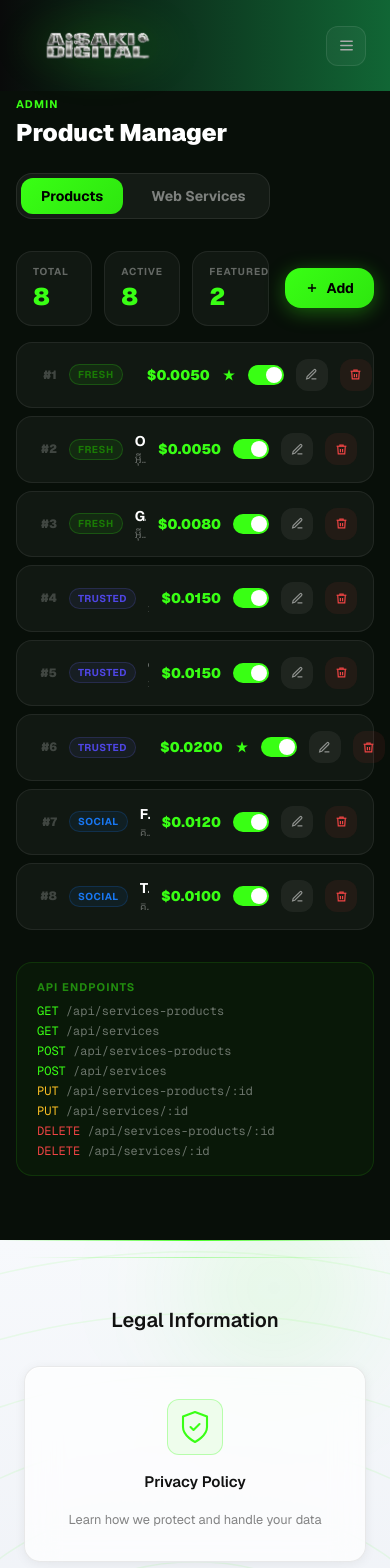
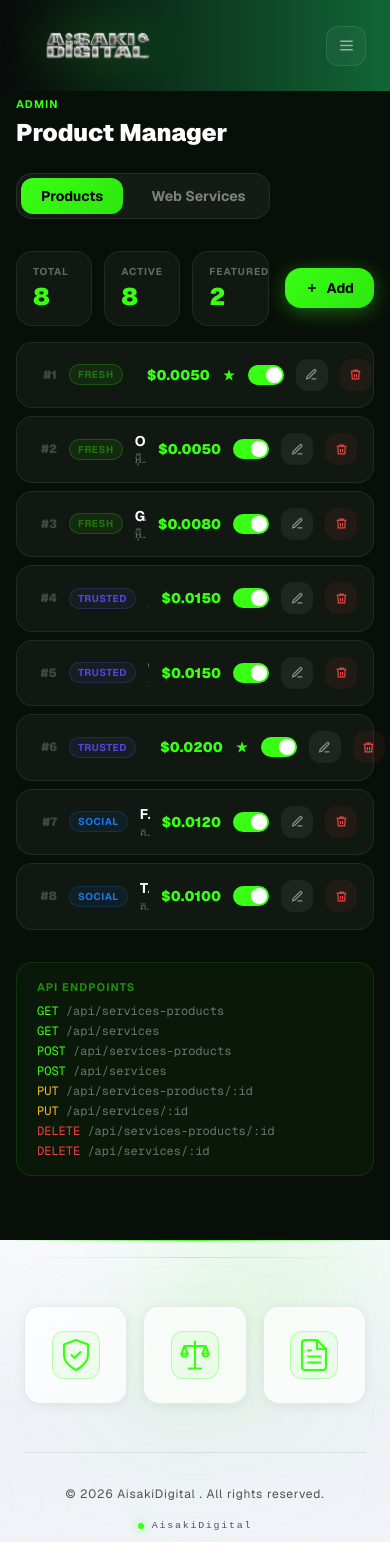
Before and after one commit to sarundev/aisakidigital, a Next.js app: page /Admin in a window 390 px wide. Shown: the top 1568 px of the page. After the commit the page ends 1542 px from the top, so only its background shows below. Built offline with nearby package versions, Linux system fonts and the light colour scheme.

Commit message:
Update background blur 5

```diff
--- a/src/components/Footer.tsx
+++ b/src/components/Footer.tsx
@@ -197,7 +197,7 @@ export default function Footer() {
             marginBottom: '3rem',
           }} />
 
-          <h3
+          {/* <h3
             className="mb-8 text-center text-xl font-semibold"
             style={{
               color: '#111111',
@@ -207,14 +207,14 @@ export default function Footer() {
             }}
           >
             Legal Information
-          </h3>
+          </h3> */}
 
-          <div className="grid gap-4 sm:grid-cols-3">
+          <div className="grid gap-4 sm:grid-cols-3 grid-cols-3">
             {LEGAL_ITEMS.map((item, i) => (
               <a
                 key={item.title}
                 href="#"
-                className="group flex flex-col items-center gap-4 rounded-2xl px-6 py-8 text-center"
+                className="group flex flex-col items-center gap-4 rounded-2xl px-4 py-6 text-center"
                 style={{
                   border: '1px solid rgba(0,0,0,0.08)',
                   background: 'rgba(255,255,255,0.72)',
@@ -240,7 +240,7 @@ export default function Footer() {
               >
                 {/* Icon container */}
                 <div
-                  className="flex h-14 w-14 items-center justify-center rounded-xl"
+                  className="flex h-12 w-12 items-center justify-center rounded-xl"
                   style={{
                     border: '1px solid rgba(57,255,20,0.3)',
                     background: 'rgba(57,255,20,0.07)',
@@ -249,12 +249,7 @@ export default function Footer() {
                   {item.icon}
                 </div>
 
-                <div className="font-semibold" style={{ color: '#111111', fontSize: '0.95rem' }}>
-                  {item.title}
-                </div>
-                <div style={{ color: 'rgba(80,80,80,0.7)', fontSize: '0.8rem', lineHeight: 1.55 }}>
-                  {item.desc}
-                </div>
+
               </a>
             ))}
           </div>
```
